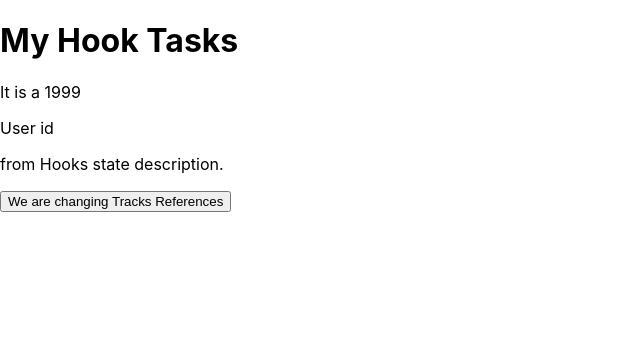
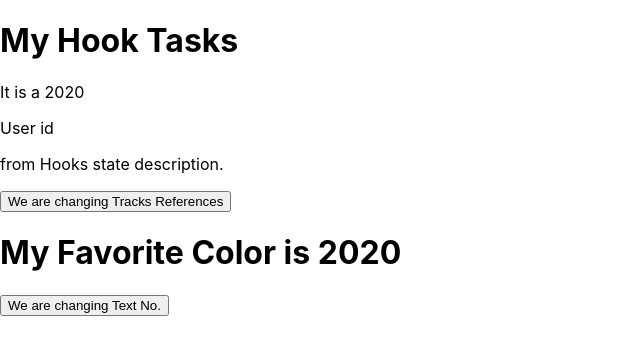
Before and after one commit to codershona/react-redux-learning, a React (Create React App) app: page / in a window 1280 px wide. Shown: the top 354 px of the page, without its empty margins (0-640 px from the left). Built offline with nearby package versions, Linux system fonts and the light colour scheme.

Commit message:
react lifecycle: componentDidMount

```diff
--- a/src/App.js
+++ b/src/App.js
@@ -14,6 +14,12 @@ class Car extends React.Component {
 
    changeReferences = () => {
     this.setState({references: "Add Dashbord description"});
+  }
+
+    componentDidMount() {
+    setTimeout(() => {
+      this.setState({textno: "2020"})
+    }, 1000)
   }
 
 
@@ -37,6 +43,13 @@ class Car extends React.Component {
         >We are changing Tracks References</button>
 
 
+       <h1>My Favorite Color is {this.state.textno}</h1>
+
+       <button
+          type="button"
+          onClick={this.textno}
+        >We are changing Text No.</button>
+
       </div>
     );
   }
```
Also changed, not shown: 2 other files (tests, documents, lock files or other folders).
